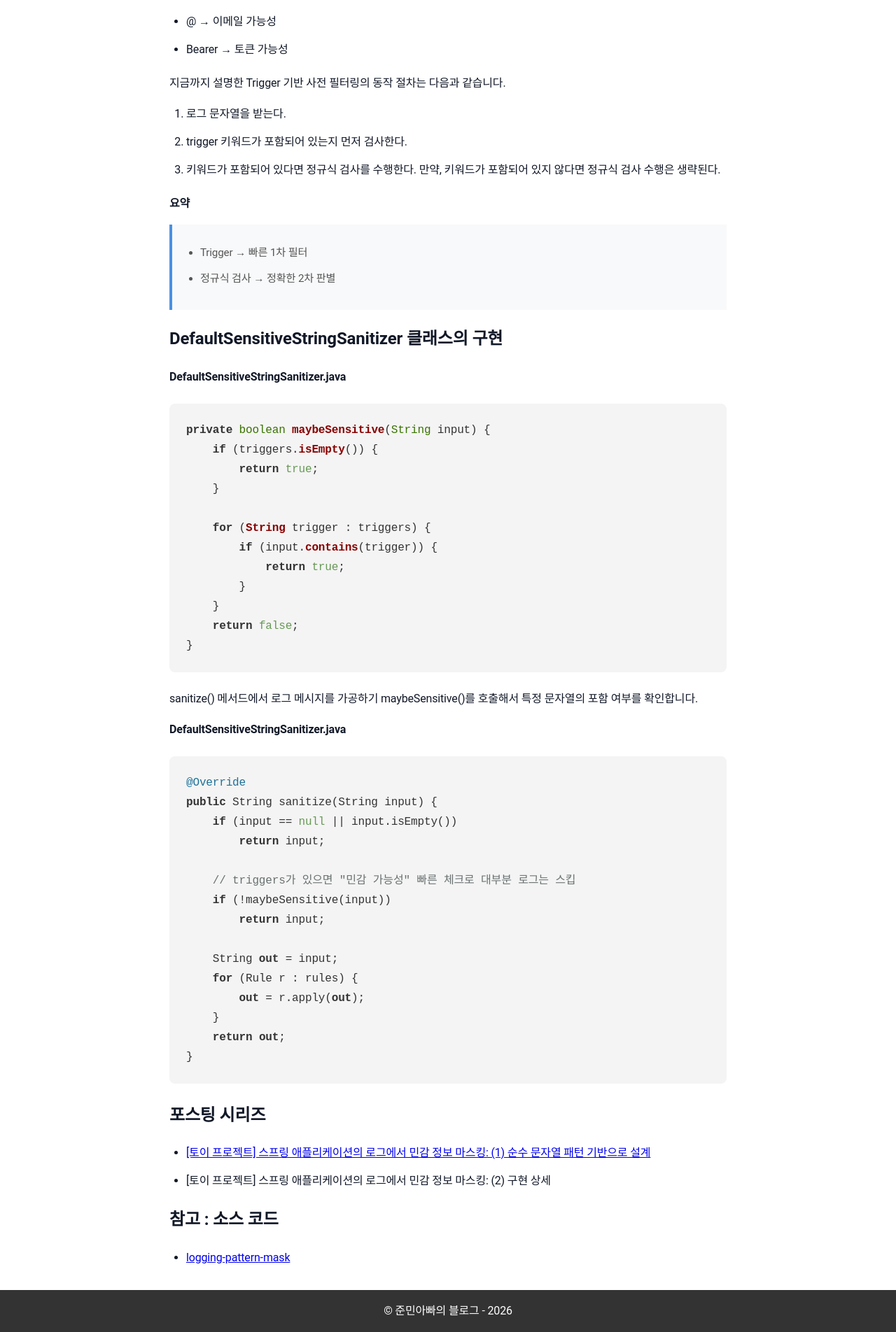
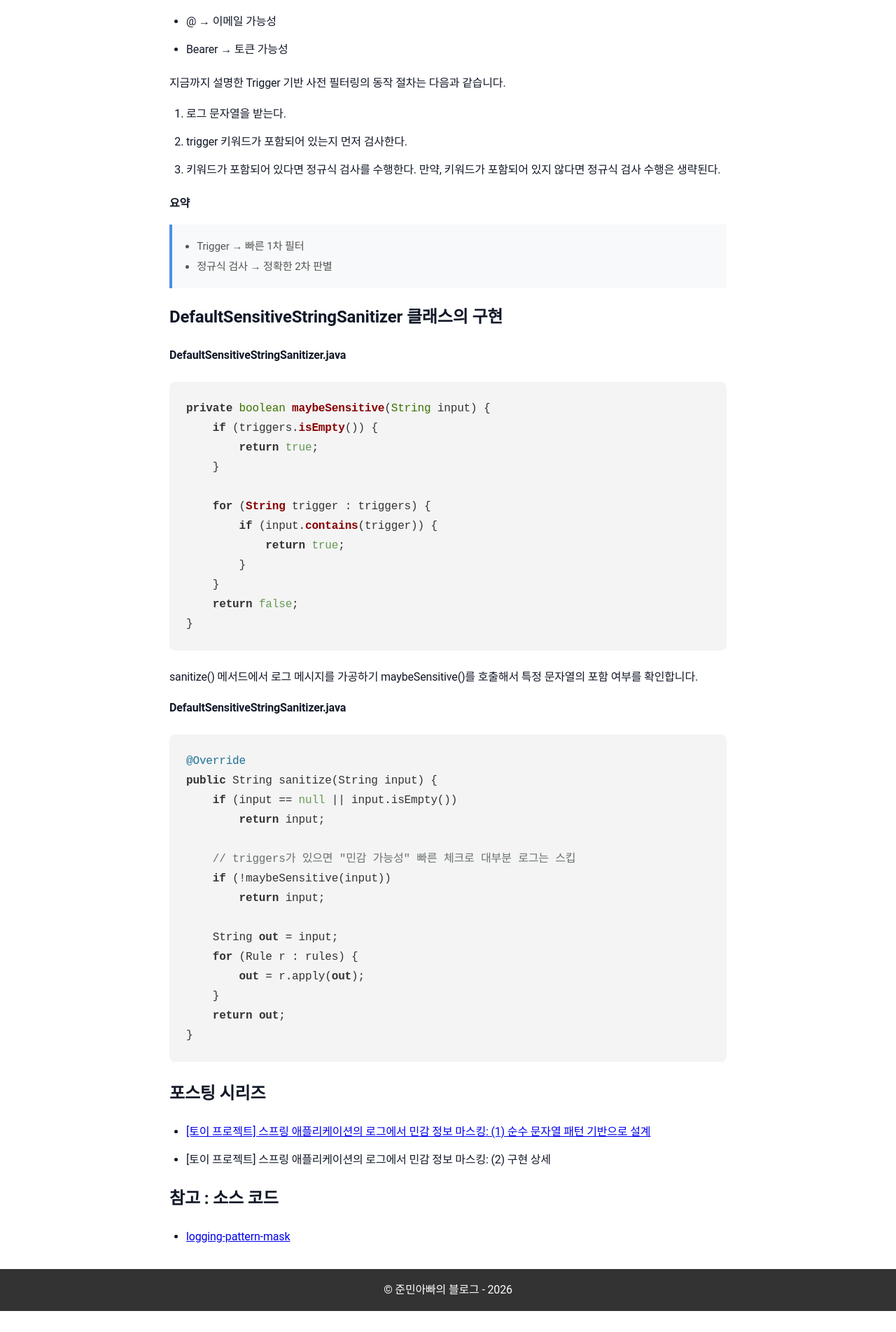
Before and after one commit to sanghoon-lee/sanghoon-lee.github.io, a Jekyll site: the page built from _posts/2026-02-18-logging-pattern-mask2.md, in a window 1280 px wide. Shown: the part 3237-5141 px from the top of the page at 70% size. Built offline with Jekyll 4.4.1, drawn with Linux system fonts in a browser that asks for light colours; nearby versions of some CDN libraries; comment, search, counter and statistics services are not loaded; after the commit the page ends 5111 px from its top, so only the background shows below that.

Commit message:
스타일 수정

```diff
--- a/assets/main.scss
+++ b/assets/main.scss
@@ -274,6 +274,15 @@ blockquote p:last-child {
   margin-bottom: 0;
 }
 
+blockquote ul,
+blockquote ol {
+  margin: 0.4rem 0;      // 기본 1rem → 축소
+  padding-left: 1.2rem;  // 들여쓰기 과하면 줄이기
+}
+
+blockquote li {
+  margin: 0.25rem 0;     // 항목 간 간격 축소
+}
 
 /* ================================
    푸터 영역 스타일
```
